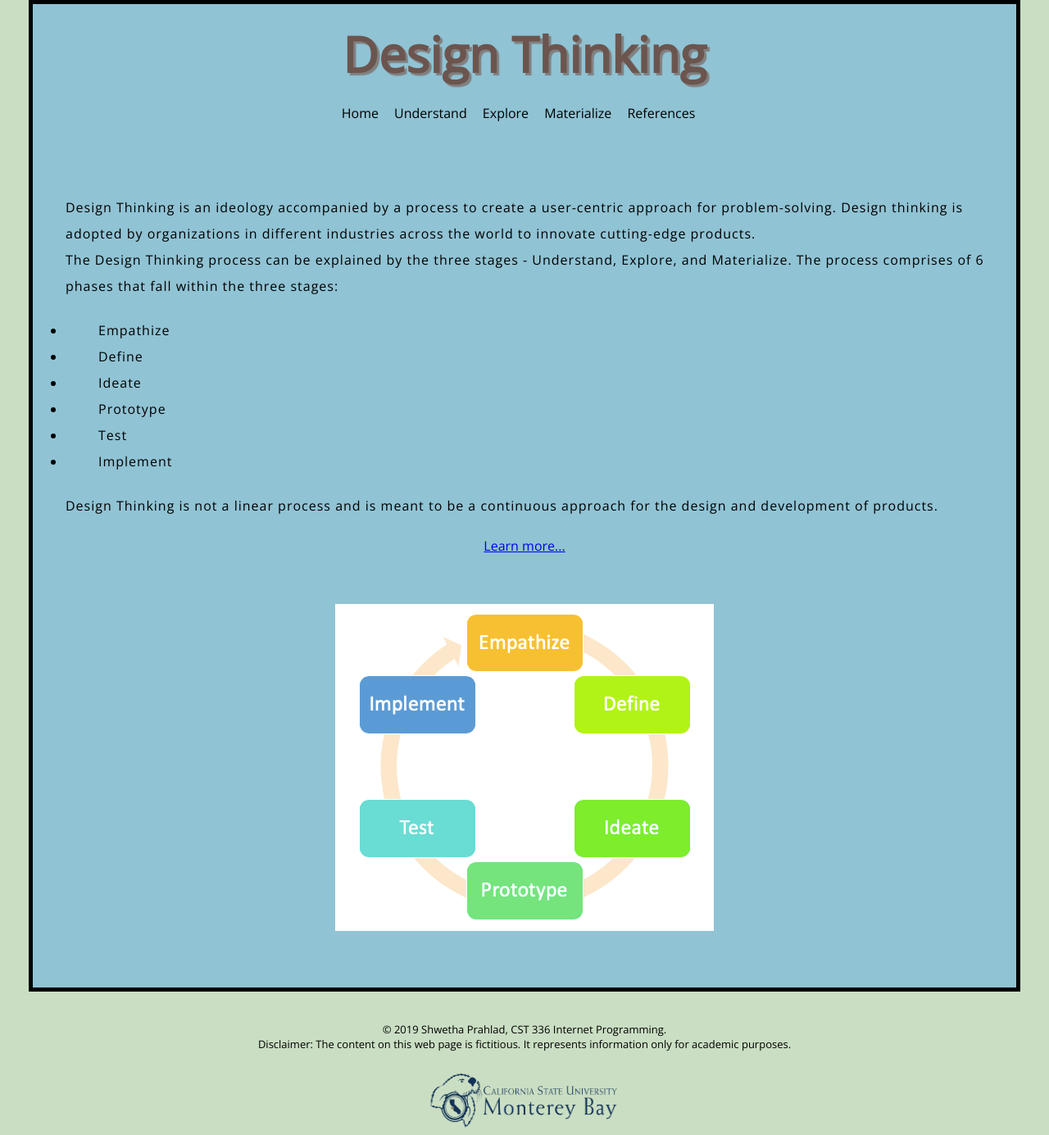
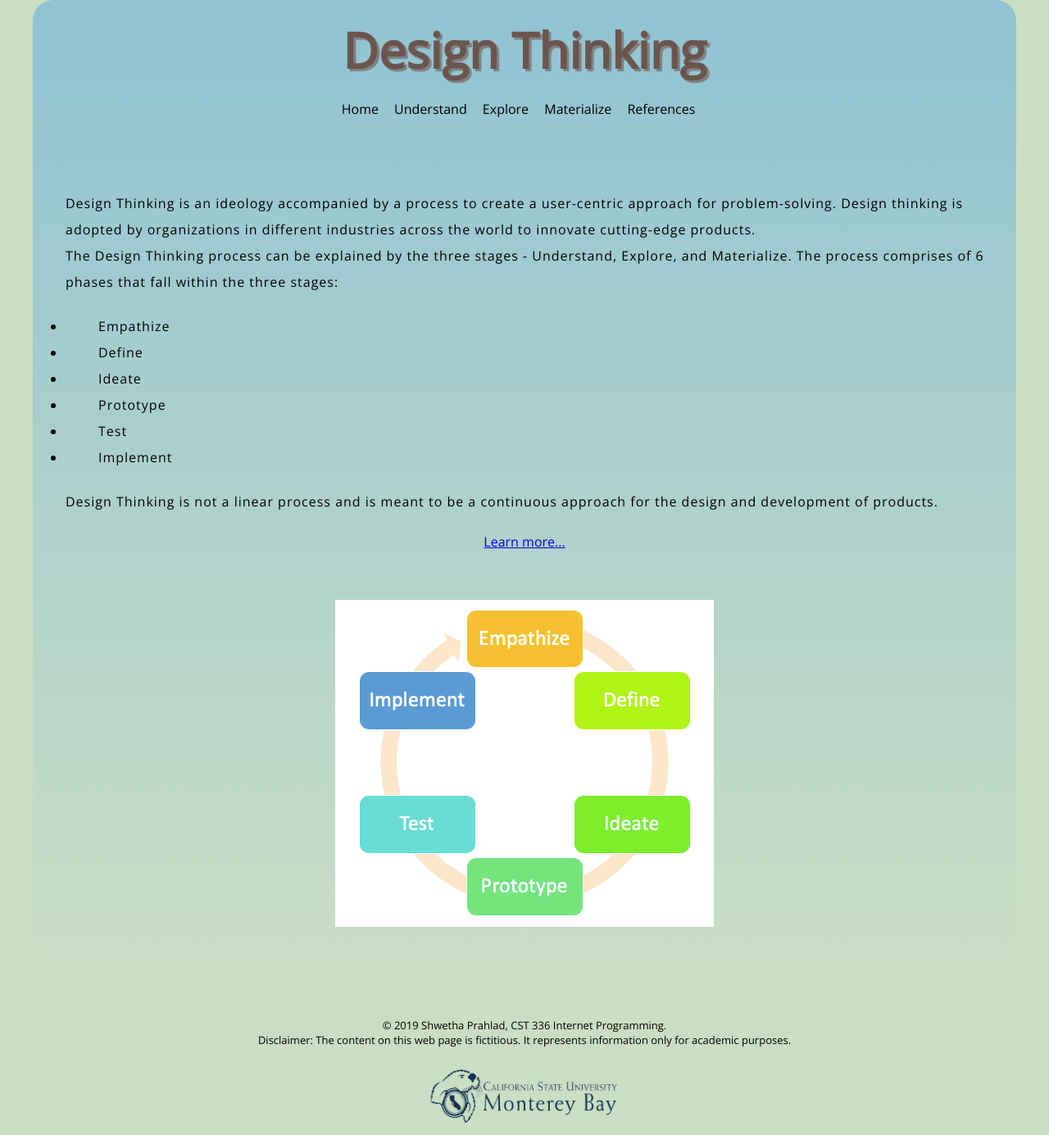
Before and after one commit to ShwethaPrahlad/cst336, a PHP site: page /hw/hw1/home.html in a window 1280 px wide. Shown: the whole page at 82% size. Run offline with PHP 8.4, Linux system fonts and the light colour scheme.

Commit message:
adding new tags

```diff
--- a/hw/hw1/home.html
+++ b/hw/hw1/home.html
@@ -1,7 +1,8 @@
 <!DOCTYPE html>
 <html>
     <head>
-        <meta charset= "utf-8"/>
+       <!-- <meta charset= "utf-8"/> -->
+        <meta name="viewport" content="width=device-width, initial-scale=1.0">
         <title>Design Thinking</title>
         <link href="styles/styles.css" rel="stylesheet" type="text/css">
         <link href="https://fonts.googleapis.com/css?family=Open+Sans" rel="stylesheet" type="text/css">
@@ -46,7 +47,7 @@
         </main>
         <footer>
             <br/><br/><br/><br/><br/>
-            &copy; 2019 Shwetha Prahlad, CST 336 Internet Programming.<br/>
+            &copy;&nbsp;2019 Shwetha Prahlad, CST 336 Internet Programming.<br/>
             Disclaimer: The content on this web page is fictitious. It represents information only for academic purposes.<br/> <br/>
             <div id = "logo">
                <img src = "../../images/CSUMB_Logo.png" id = "footer_image"/>
--- a/hw/hw1/styles/styles.css
+++ b/hw/hw1/styles/styles.css
@@ -34,8 +34,9 @@ body {
   height: 1200px;
   width: 1200px;
   margin: 0 auto;
-  background-color: #90C3D4;
-  border: 5px solid black;
+ /* background-color: #90C3D4;*/
+  border-radius: 25px;
+  background-image: linear-gradient(#90C3D4, #CADEC3);
 }
 
 nav a {
```
